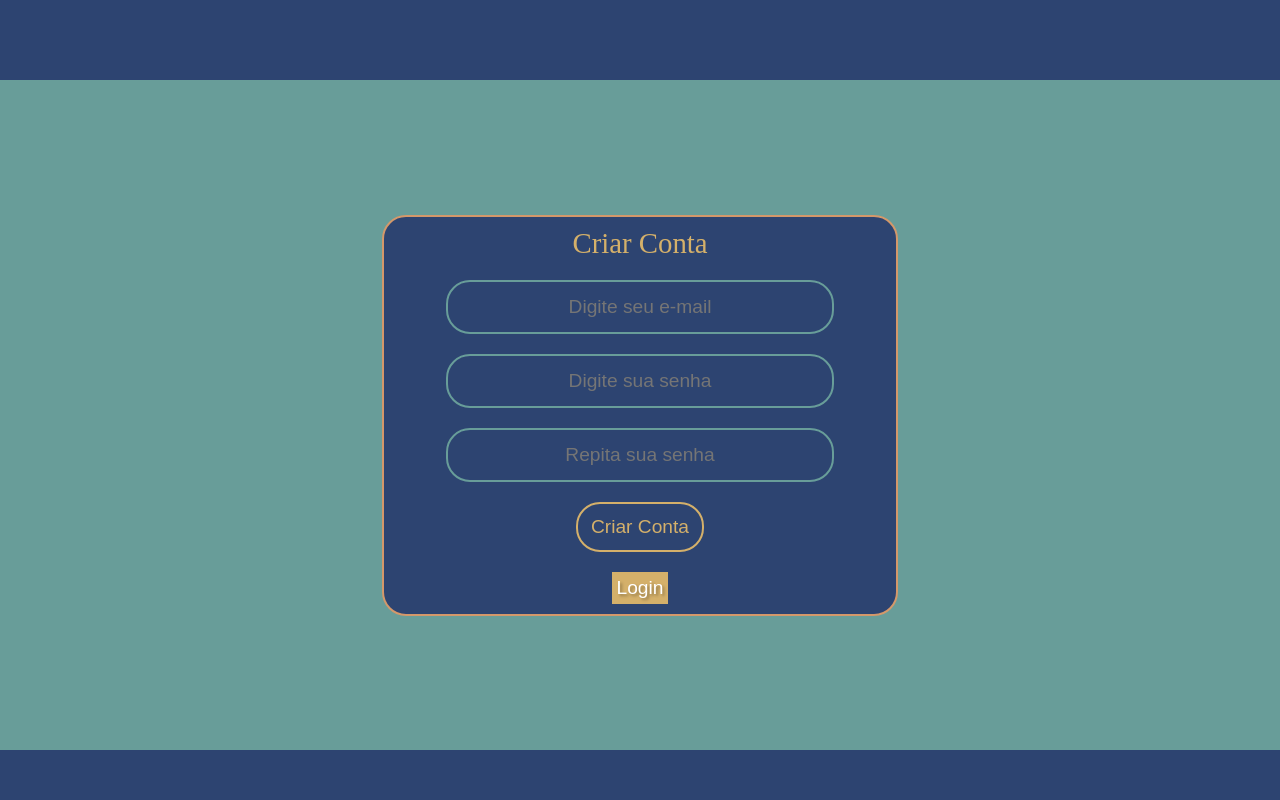
After one commit to fabianomendesdev/Mini-Jogo, a PHP site: page /r.php in a window 1280 px wide. The commit adds this page. Run offline with PHP 8.4, Linux system fonts and the light colour scheme; a stand-in replaces the project's code that opens the database connection.

Commit message:
reformulação página criar conta

```diff
--- a/assets/css/login.css
+++ b/assets/css/login-register.css
@@ -9,7 +9,7 @@
 
 }
 
-.section-login {
+.section-login-register {
     background-color: var(--cor1);
     border: solid 2px var(--cor4);
     border-radius: 24px;
@@ -75,18 +75,22 @@
     cursor: text;
 }
 
-.section-login > .forgotPassword > p{
+.section-login-register > .forgotPassword{
     margin: 5px;
+}
+
+.section-login-register > .forgotPassword > a{
     font-size: 1.1rem;
+    text-decoration: none;
     color: var(--cor3);
 }
 
-.section-login > .forgotPassword > p:hover{
+.section-login-register > .forgotPassword > a:hover{
     text-decoration: underline;
     cursor: pointer;
 }
 
-.section-login > .createAccount > button {
+.section-login-register > .createAccount > a > button {
     border: none;
     outline: none;
     color: var(--cor6);
@@ -95,6 +99,6 @@
     text-shadow: 2px 2px 3px rgba(0, 0, 0, 0.329);
 }
 
-.section-login > .createAccount > button:hover {
+.section-login-register > .createAccount > a > button:hover {
     cursor: pointer;
 }
--- /dev/null
+++ b/r.php
@@ -0,0 +1,30 @@
+<?php
+	require_once("includes/connection.php");
+	include_once("view/head.html")
+?>
+<link rel="stylesheet" href="assets/css/login-register.css">
+<title>Criar conta</title>
+</head>
+<body>
+	<?php include_once("view/header.html")?>
+	<main>
+		<section class="main-section section-login-register">
+			<form class="form-login" action="#" method="post">
+				<p>Criar Conta</p>
+
+				<input type="email" placeholder="Digite seu e-mail" name="email" id="email">
+
+				<input type="password" placeholder="Digite sua senha" name="senha" id="senha" max='25'>
+
+				<input type="password" placeholder="Repita sua senha" name="senhaRepetição" id="senhaRepeticao" max='25'>
+
+				<button class="createAccount">Criar Conta</button>
+			</form>
+			<div class="createAccount">
+				<a href="login.php"><button>Login</button></a>
+			</div>
+		</section>
+	</main>
+	<?php include_once("view/footer.html")?>
+</body>
+</html>
--- /dev/null
+++ b/view/head.html
@@ -0,0 +1,8 @@
+<!DOCTYPE html>
+<html lang="pt-br">
+    <head>
+        <meta charset="UTF-8">
+        <meta http-equiv="X-UA-Compatible" content="IE=edge">
+        <meta name="viewport" content="width=device-width, initial-scale=1.0">
+        <link rel="shortcut icon" href="assets/img/favicon.ico" type="image/x-icon">
+        <link rel="stylesheet" href="assets/css/style.css">
--- a/view/header.html
+++ b/view/header.html
@@ -1,13 +1,3 @@
-<!DOCTYPE html>
-<html lang="pt-br">
-    <head>
-        <meta charset="UTF-8">
-        <meta http-equiv="X-UA-Compatible" content="IE=edge">
-        <meta name="viewport" content="width=device-width, initial-scale=1.0">
-        <title>MINI-JOGO</title>
-        <link rel="shortcut icon" href="assets/img/favicon.ico" type="image/x-icon">
-    </head>
-    <body>
-        <header>
+<header>
 
-        </header>
+</header>
```
Also changed, not shown: assets/css/style.css (+0 -39 lines), includes/cadastro.php (deleted, +0 -19 lines), includes/login.php (deleted, +0 -24 lines), index.php (+0 -8 lines), login.php (added, +32 -0 lines), includes/connection.php (renamed from includes/conexao.php).
